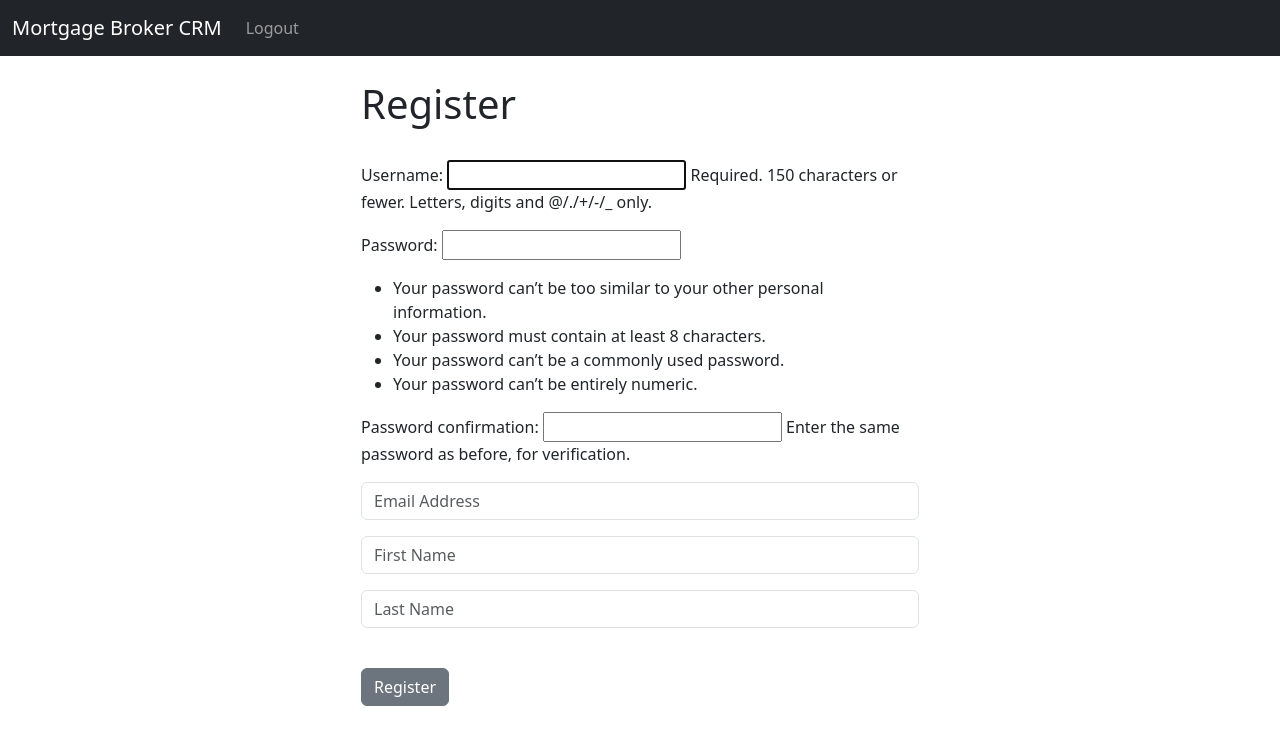
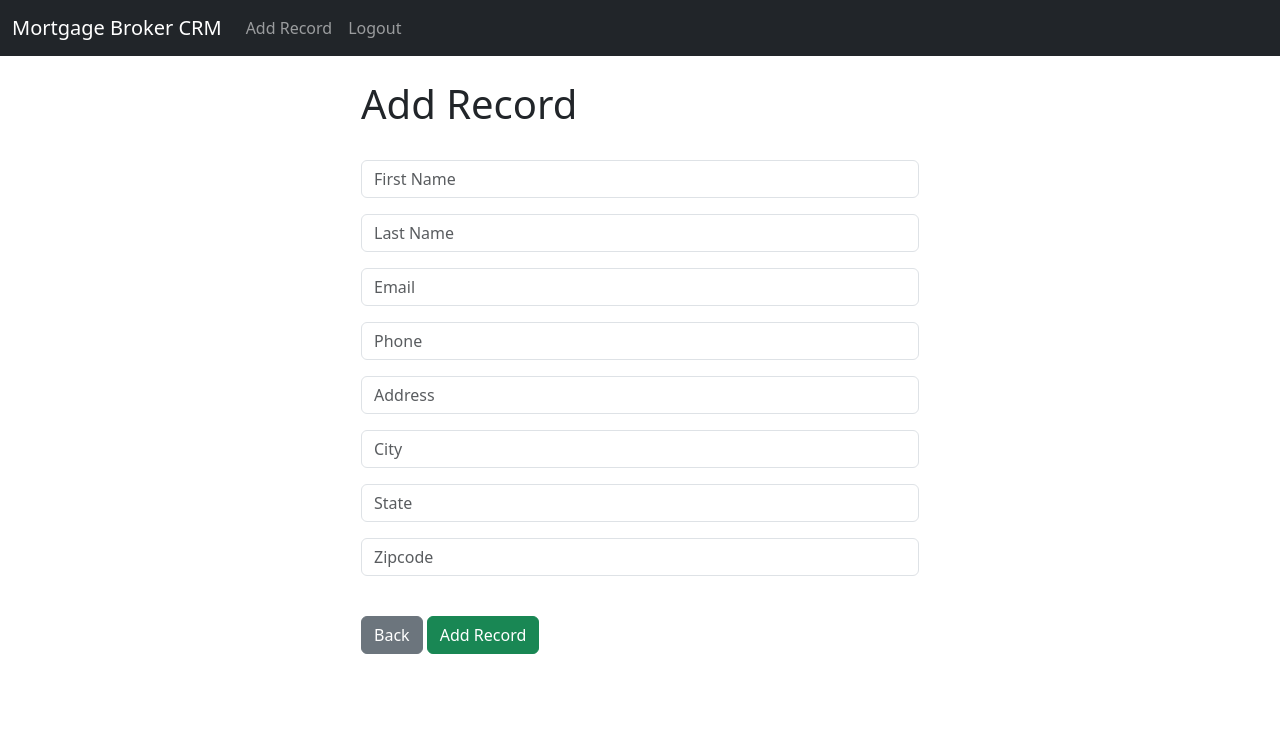
Before and after one commit to DevenPatel19/dcrm, a Django app: page /add_record/ in a window 1280 px wide. Shown: the top 745 px of the page. Run offline with Django 4.2, Linux system fonts and the light colour scheme; the visitor is signed in with stand-in values (Sample User, id 1).

Commit message:
MVP project basic functioning CRM

```diff
--- a/website/forms.py
+++ b/website/forms.py
@@ -1,6 +1,7 @@
 from django.contrib.auth.forms import UserCreationForm
 from django.contrib.auth.models import User
 from django import forms
+from .models import Record
 
 
 class SignUpForm(UserCreationForm):
@@ -11,27 +12,49 @@ class SignUpForm(UserCreationForm):
     last_name = forms.CharField(label="", max_length="50", widget=forms.TextInput(
         attrs={'class': 'form-control', 'placeholder': 'Last Name'}))
 
+    class Meta:
+        model = User
+        fields = ('username', 'first_name', 'last_name',
+                  'email', 'password1', 'password2')
 
-class Meta:
-    model = User
-    fields = ('username', 'first_name', 'last_name',
-              'email', 'password1', 'password2')
+    def __init__(self, *args, **kwargs):
+        super(SignUpForm, self).__init__(*args, **kwargs)
+
+        self.fields['username'].widget.attrs['class'] = 'form-control'
+        self.fields['username'].widget.attrs['placeholder'] = 'User Name'
+        self.fields['username'].label = ''
+        self.fields['username'].help_text = '<span class="form-text text-muted"><small>Required. 150 characters or fewer. Letters, digits and @/./+/-/_ only.</small></span>'
+
+        self.fields['password1'].widget.attrs['class'] = 'form-control'
+        self.fields['password1'].widget.attrs['placeholder'] = 'Password'
+        self.fields['password1'].label = ''
+        self.fields['password1'].help_text = '<ul class="form-text text-muted small"><li>Your password can\'t be too similar to your other personal information.</li><li>Your password must contain at least 8 characters.</li><li>Your password can\'t be a commonly used password.</li><li>Your password can\'t be entirely numeric.</li></ul>'
+
+        self.fields['password2'].widget.attrs['class'] = 'form-control'
+        self.fields['password2'].widget.attrs['placeholder'] = 'Confirm Password'
+        self.fields['password2'].label = ''
+        self.fields['password2'].help_text = '<span class="form-text text-muted"><small>Enter the same password as before, for verification.</small></span>'
 
 
-def __init__(self, *args, **kwargs):
-    super(SignUpForm, self).__init__(*args, **kwargs)
+# Create Add Record Form
+class AddRecordForm(forms.ModelForm):
+    first_name = forms.CharField(required=True, widget=forms.widgets.TextInput(
+        attrs={"placeholder": "First Name", "class": "form-control"}), label="")
+    last_name = forms.CharField(required=True, widget=forms.widgets.TextInput(
+        attrs={"placeholder": "Last Name", "class": "form-control"}), label="")
+    email = forms.CharField(required=True, widget=forms.widgets.TextInput(
+        attrs={"placeholder": "Email", "class": "form-control"}), label="")
+    phone = forms.CharField(required=True, widget=forms.widgets.TextInput(
+        attrs={"placeholder": "Phone", "class": "form-control"}), label="")
+    address = forms.CharField(required=True, widget=forms.widgets.TextInput(
+        attrs={"placeholder": "Address", "class": "form-control"}), label="")
+    city = forms.CharField(required=True, widget=forms.widgets.TextInput(
+        attrs={"placeholder": "City", "class": "form-control"}), label="")
+    state = forms.CharField(required=True, widget=forms.widgets.TextInput(
+        attrs={"placeholder": "State", "class": "form-control"}), label="")
+    zipcode = forms.CharField(required=True, widget=forms.widgets.TextInput(
+        attrs={"placeholder": "Zipcode", "class": "form-control"}), label="")
 
-    self.fields['username'].widget.attrs['class'] = 'form-control'
-    self.fields['username'].widget.attrs['placeholder'] = 'User Name'
-    self.fields['username'].label = ''
-    self.fields['username'].help_text = '<span class="form-text text-muted"><small>Required. 150 characters or fewer. Letters, digits and @/./+/-/_ only.</small></span>'
-
-    self.fields['password1'].widget.attrs['class'] = 'form-control'
-    self.fields['password1'].widget.attrs['placeholder'] = 'Password'
-    self.fields['password1'].label = ''
-    self.fields['password1'].help_text = '<ul class="form-text text-muted small"><li>Your password can\'t be too similar to your other personal information.</li><li>Your password must contain at least 8 characters.</li><li>Your password can\'t be a commonly used password.</li><li>Your password can\'t be entirely numeric.</li></ul>'
-
-    self.fields['password2'].widget.attrs['class'] = 'form-control'
-    self.fields['password2'].widget.attrs['placeholder'] = 'Confirm Password'
-    self.fields['password2'].label = ''
-    self.fields['password2'].help_text = '<span class="form-text text-muted"><small>Enter the same password as before, for verification.</small></span>'
+    class Meta:
+        model = Record
+        exclude = ("user",)
--- /dev/null
+++ b/website/templates/add_record.html
@@ -0,0 +1,22 @@
+{% extends 'base.html' %}
+{% block content %}
+
+<div class="col-md-6 offset-md-3">
+<h1>Add Record</h1>
+<br/>
+
+<form method="POST" action="{% url 'add_record' %}">
+    {% csrf_token %}
+
+    {{ form.as_p }}
+
+    <br />
+    <a href="{% url 'home' %}" class="btn btn-secondary">Back</a>
+    <button type="submit" class="btn btn-success">Add Record</button>
+
+
+</form>
+
+</div>
+
+{% endblock %}
--- a/website/templates/home.html
+++ b/website/templates/home.html
@@ -46,6 +46,7 @@
 </div>
 
 {% else %}
+
 <div class="col-md-6 offset-md-3">
 <h1>Login</h1>
 <br />
--- a/website/templates/navbar.html
+++ b/website/templates/navbar.html
@@ -10,6 +10,9 @@
 
         {% if user.is_authenticated %}
 
+        <li class="nav-item">
+          <a class="nav-link" href="{% url 'add_record' %}">Add Record</a>
+        </li>
         <li class="nav-item">
           <a class="nav-link" href="{% url 'logout' %}">Logout</a>
         </li>
--- a/website/templates/record.html
+++ b/website/templates/record.html
@@ -20,9 +20,9 @@
 <br/>
 <br/>
 
-<a href="{% url 'home'%}" class="btn btn-secondary">Back</a>
+<a href="{% url 'home' %}" class="btn btn-secondary">Back</a>
 <a href="{% url 'delete_record' customer_record.id %}" class="btn btn-danger">Delete</a>
-
+<a href="{% url 'update_record' customer_record.id %}" class="btn btn-warning">Update Record</a>
 
 
 {% endblock %}
--- a/website/urls.py
+++ b/website/urls.py
@@ -7,5 +7,6 @@ urlpatterns = [
     path('register/', views.register_user, name='register'),
     path('record/<int:pk>', views.customer_record, name='record'),
     path('delete_record/<int:pk>', views.delete_record, name='delete_record'),
-    path('add_record/', views.register_user, name='register'),
+    path('add_record/', views.add_record, name='add_record'),
+    path('update_record/<int:pk>', views.update_record, name='update_record'),
 ]
--- a/website/views.py
+++ b/website/views.py
@@ -1,8 +1,9 @@
 from django.shortcuts import render, redirect
 from django.contrib.auth import authenticate, login, logout
 from django.contrib import messages
-from .forms import SignUpForm
+from .forms import SignUpForm, AddRecordForm
 from .models import Record
+
 
 # Create your views here.
 
@@ -75,3 +76,31 @@ def delete_record(request, pk):
     else:
         messages.success(request, "You must be logged in to Delete")
         return redirect('home')
+
+
+def add_record(request):
+    form = AddRecordForm(request.POST or None)
+    if request.user.is_authenticated:
+        if request.method == "POST":
+            if form.is_valid():
+                add_record = form.save()
+                messages.success(request, "Record Successfully Added")
+                return redirect('home')
+        return render(request, 'add_record.html', {'form': form})
+    else:
+        messages.success(request, "You Must Be Logged In to Add a Record")
+        return redirect('home')
+
+
+def update_record(request, pk):
+    if request.user.is_authenticated:
+        current_record = Record.objects.get(id=pk)
+        form = AddRecordForm(request.POST or None, instance=current_record)
+        if form.is_valid():
+            form.save()
+            messages.success(request, "Record Successfully Updated")
+            return redirect('home')
+        return render(request, 'update_record.html', {'form': form})
+    else:
+        messages.success(request, "You Must Be Logged In to Update a Record")
+        return redirect('home')
```
Also changed, not shown: website/templates/update_record.html (added, +22 -0 lines).
